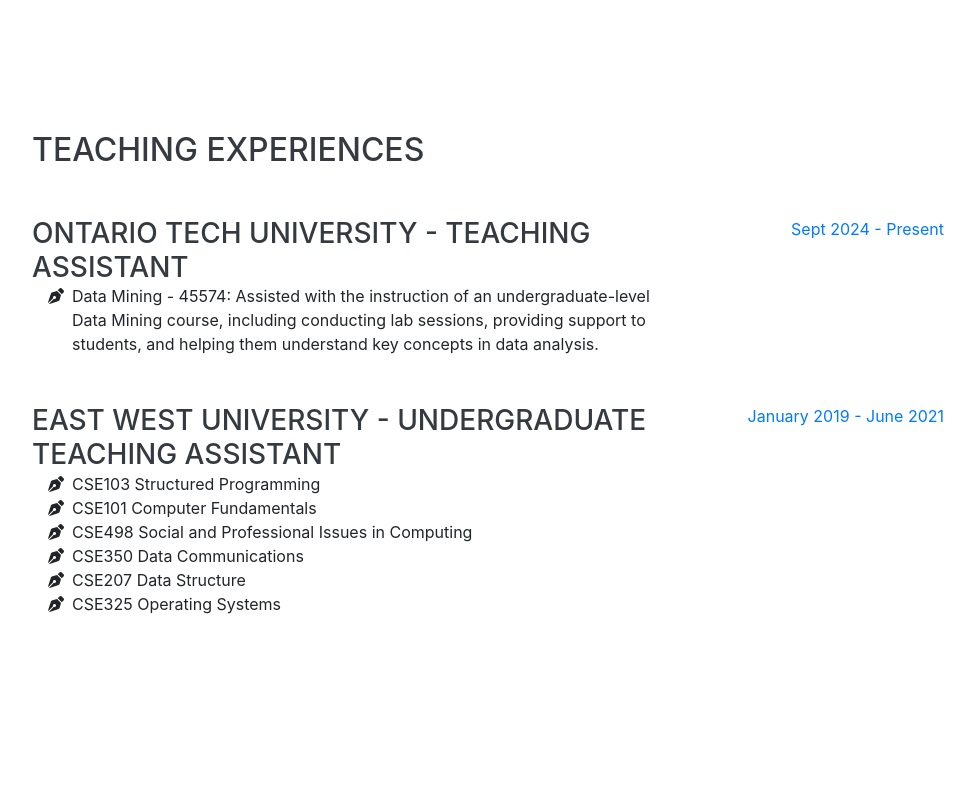
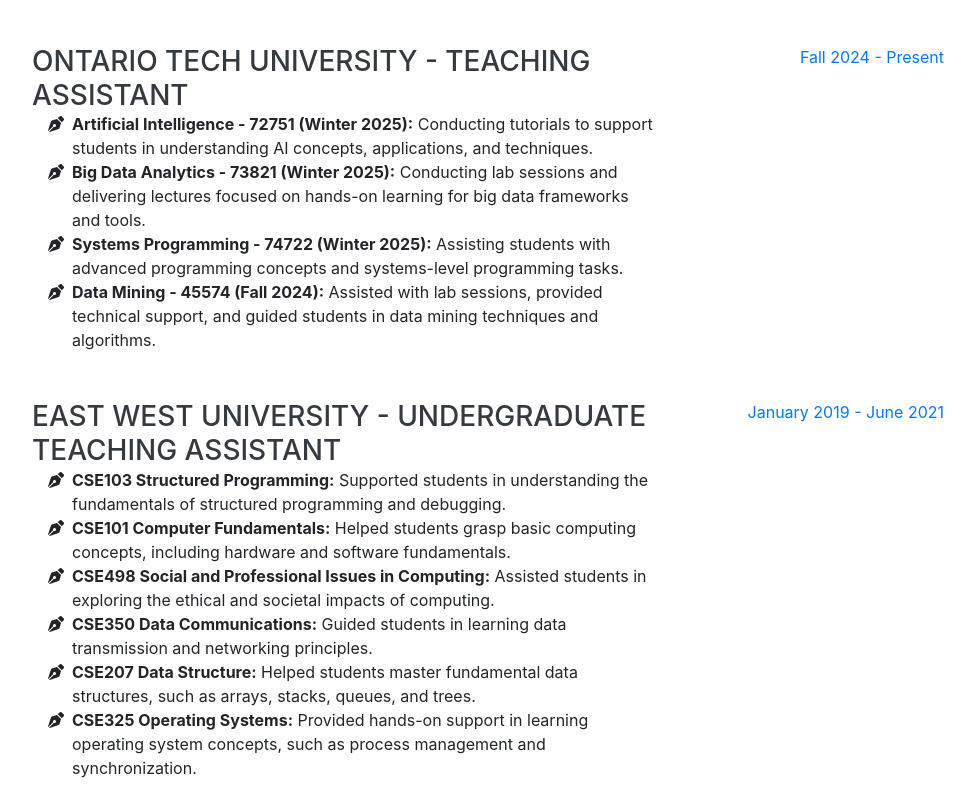
Before and after one commit to SadbinShakil/sakilsarker, a website with bundled scripts: page index.html in a window 1280 px wide. Shown: the part 2367-3160 px from the top of the page, without its empty margins (288-1263 px from the left). Built offline with nearby package versions, Linux system fonts and the light colour scheme; a web font is replaced by a local one.

Commit message:
Update index.html

```diff
--- a/index.html
+++ b/index.html
@@ -225,7 +225,7 @@
 
 
 	<!-- <section class="resume-section p-3 p-lg-5 d-flex align-items-center" id="teaching">
-<!-- <section class="resume-section p-3 p-lg-5 d-flex align-items-center" id="teaching"> -->
+<!-- <section class="resume-section p-3 p-lg-5 d-flex align-items-center" id="teaching">
   <div class="w-100">
     <h2 class="mb-5">Teaching Experiences</h2>
 
@@ -294,11 +294,11 @@
     </div>
 
   </div>
-<!-- </section> -->
+</section> -->
 
     </section> -->
 
-    <section class="resume-section p-3 p-lg-5 d-flex align-items-center" id="teaching">
+<!--     <section class="resume-section p-3 p-lg-5 d-flex align-items-center" id="teaching">
       <div class="w-100">
         <h2 class="mb-5">Teaching Experiences</h2>
 
@@ -332,7 +332,78 @@
         </div>
 
       </div>
-    </section>
+    </section> -->
+
+	<section class="resume-section p-3 p-lg-5 d-flex align-items-center" id="teaching">
+  <div class="w-100">
+    <h2 class="mb-5">Teaching Experiences</h2>
+
+    <!-- Ontario Tech University -->
+    <div class="resume-item d-flex flex-column flex-md-row justify-content-between mb-5">
+      <div class="resume-content">
+        <h3 class="mb-0">Ontario Tech University - Teaching Assistant</h3>
+        <ul class="fa-ul mb-0">
+          <li>
+            <i class="fa-li fas fa-pen-nib"></i>
+            <b>Artificial Intelligence - 72751 (Winter 2025):</b> Conducting tutorials to support students in understanding AI concepts, applications, and techniques.
+          </li>
+          <li>
+            <i class="fa-li fas fa-pen-nib"></i>
+            <b>Big Data Analytics - 73821 (Winter 2025):</b> Conducting lab sessions and delivering lectures focused on hands-on learning for big data frameworks and tools.
+          </li>
+          <li>
+            <i class="fa-li fas fa-pen-nib"></i>
+            <b>Systems Programming - 74722 (Winter 2025):</b> Assisting students with advanced programming concepts and systems-level programming tasks.
+          </li>
+          <li>
+            <i class="fa-li fas fa-pen-nib"></i>
+            <b>Data Mining - 45574 (Fall 2024):</b> Assisted with lab sessions, provided technical support, and guided students in data mining techniques and algorithms.
+          </li>
+        </ul>
+      </div>
+      <div class="resume-date text-md-right">
+        <span class="text-primary">Fall 2024 - Present</span>
+      </div>
+    </div>
+
+    <!-- East West University -->
+    <div class="resume-item d-flex flex-column flex-md-row justify-content-between mb-5">
+      <div class="resume-content">
+        <h3 class="mb-0">East West University - Undergraduate Teaching Assistant</h3>
+        <ul class="fa-ul mb-0">
+          <li>
+            <i class="fa-li fas fa-pen-nib"></i>
+            <b>CSE103 Structured Programming:</b> Supported students in understanding the fundamentals of structured programming and debugging.
+          </li>
+          <li>
+            <i class="fa-li fas fa-pen-nib"></i>
+            <b>CSE101 Computer Fundamentals:</b> Helped students grasp basic computing concepts, including hardware and software fundamentals.
+          </li>
+          <li>
+            <i class="fa-li fas fa-pen-nib"></i>
+            <b>CSE498 Social and Professional Issues in Computing:</b> Assisted students in exploring the ethical and societal impacts of computing.
+          </li>
+          <li>
+            <i class="fa-li fas fa-pen-nib"></i>
+            <b>CSE350 Data Communications:</b> Guided students in learning data transmission and networking principles.
+          </li>
+          <li>
+            <i class="fa-li fas fa-pen-nib"></i>
+            <b>CSE207 Data Structure:</b> Helped students master fundamental data structures, such as arrays, stacks, queues, and trees.
+          </li>
+          <li>
+            <i class="fa-li fas fa-pen-nib"></i>
+            <b>CSE325 Operating Systems:</b> Provided hands-on support in learning operating system concepts, such as process management and synchronization.
+          </li>
+        </ul>
+      </div>
+      <div class="resume-date text-md-right">
+        <span class="text-primary">January 2019 - June 2021</span>
+      </div>
+    </div>
+
+  </div>
+</section>
 
 	  <section class="resume-section p-3 p-lg-5 d-flex align-items-center" id="working">
   <div class="w-100">
```
